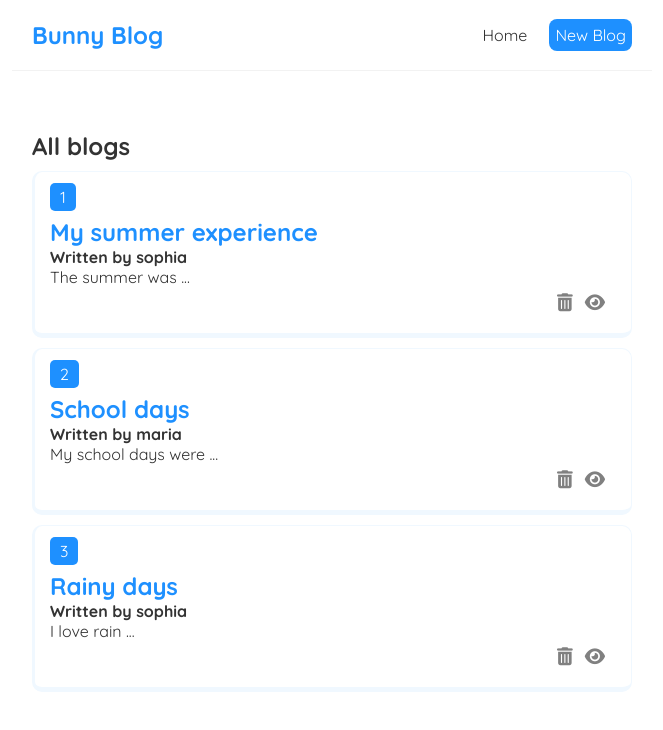
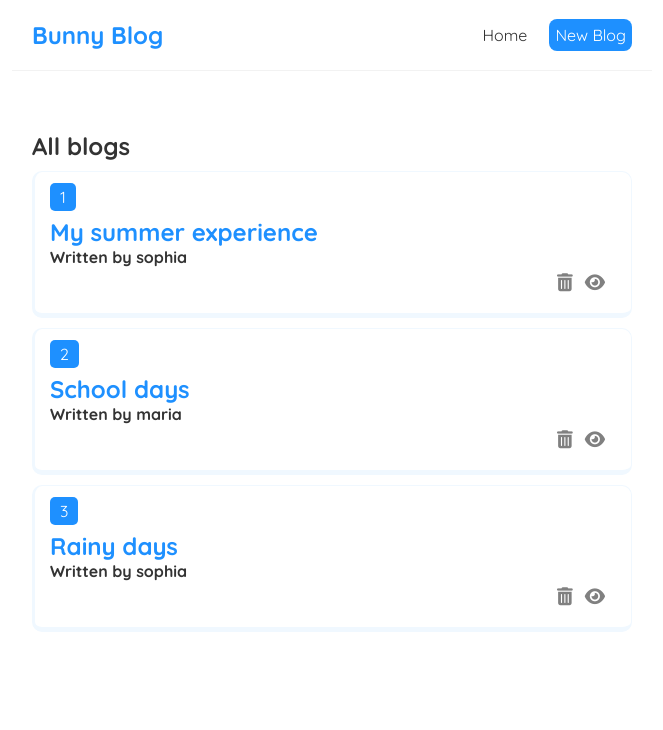
Before and after one commit to SOPHIA-MARY-R/React-Learning--Bunny-Blog, a React (Create React App) app: page / in a window 1280 px wide. Shown: the top 730 px of the page, without its empty margins (308-971 px from the left). Built offline with nearby package versions, Linux system fonts and the light colour scheme; data requests are answered from the project's data file.

Commit message:
Fetch data from JSON server

```diff
--- a/src/Home.jsx
+++ b/src/Home.jsx
@@ -16,22 +16,21 @@ import BlogList from "./components/BlogList";
 */
 
 export default function Home(){
-    const [blogs, setBlogs] = useState([
-        {id: 1, topic: 'My summer experience', body: 'The summer was ...', author: 'sophia'},
-        {id: 2, topic: 'School days', body: 'My school days were ...', author: 'maria'},
-        {id: 3, topic: 'Rainy days', body: 'I love rain ...', author: 'sophia'}
-    ]);
-    const handleDelete = (id) => {
-        const newBlogs = blogs.filter((blog)=>(blog.id !== id));
-        setBlogs(newBlogs);
-    }
+    const [blogs, setBlogs] = useState(null);
     useEffect(()=>{
-        console.log('use effect fired')
-    }, [blogs]) //dependency array ==> [dependency_name], so useEffect is fired whenever there is a change in blogs
+        fetch('http://localhost:8000/blogs')
+            .then(res => {
+                return res.json();
+            })
+            .then((data)=>{
+                console.log(data);
+                setBlogs(data)
+            });
+    }, [])
     return (
         <div className="home">
-            <BlogList blogs={blogs} title="All blogs" handleDelete={handleDelete}/>
-            {/* passing the blogs to blogList using props */}
+            {blogs && <BlogList blogs={blogs} title="All blogs"/>}
+            {/* call BlogList only if blogs is not null */}
         </div>
     );
 }
--- a/src/components/BlogList.jsx
+++ b/src/components/BlogList.jsx
@@ -8,10 +8,10 @@ export default function BlogList(props){
                     <span className="blog-id">{blog.id}</span>
                     <h2 className="blog-topic">{blog.topic}</h2>
                     <h4>Written by {blog.author}</h4>
-                    <p>{blog.body}</p>
+                    {/* <p className="blog-body">{blog.body}</p> */}
                     <div className="button-container">
                         <div className="blog-view"><button className='view-btn'><i class="fa fa-eye"/></button></div>
-                        <div className="blog-delete"><button onClick={()=>props.handleDelete(blog.id)} className='delete-btn'><i class="fa fa-trash-can"/></button></div>
+                        <div className="blog-delete"><button className='delete-btn'><i class="fa fa-trash-can"/></button></div>
                     </div>
                 </div>
             ))}
--- a/src/index.css
+++ b/src/index.css
@@ -53,6 +53,9 @@
   color: dodgerblue;
   margin-top: 10px;
 }
+.blog-body{
+  text-align: justify;
+}
 .button-container{
   padding: 5px;
   /* border: 1px solid black; */
```
